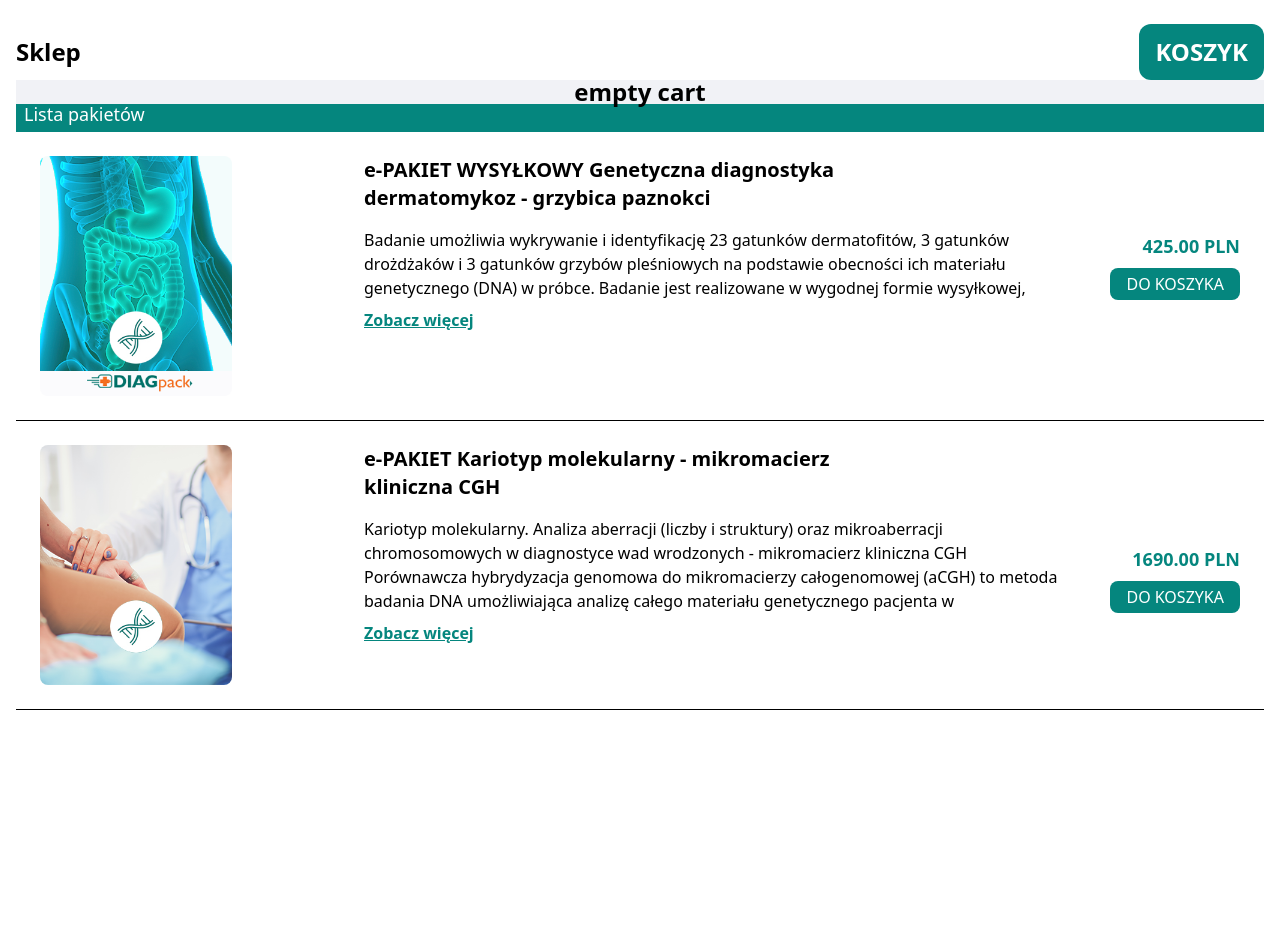
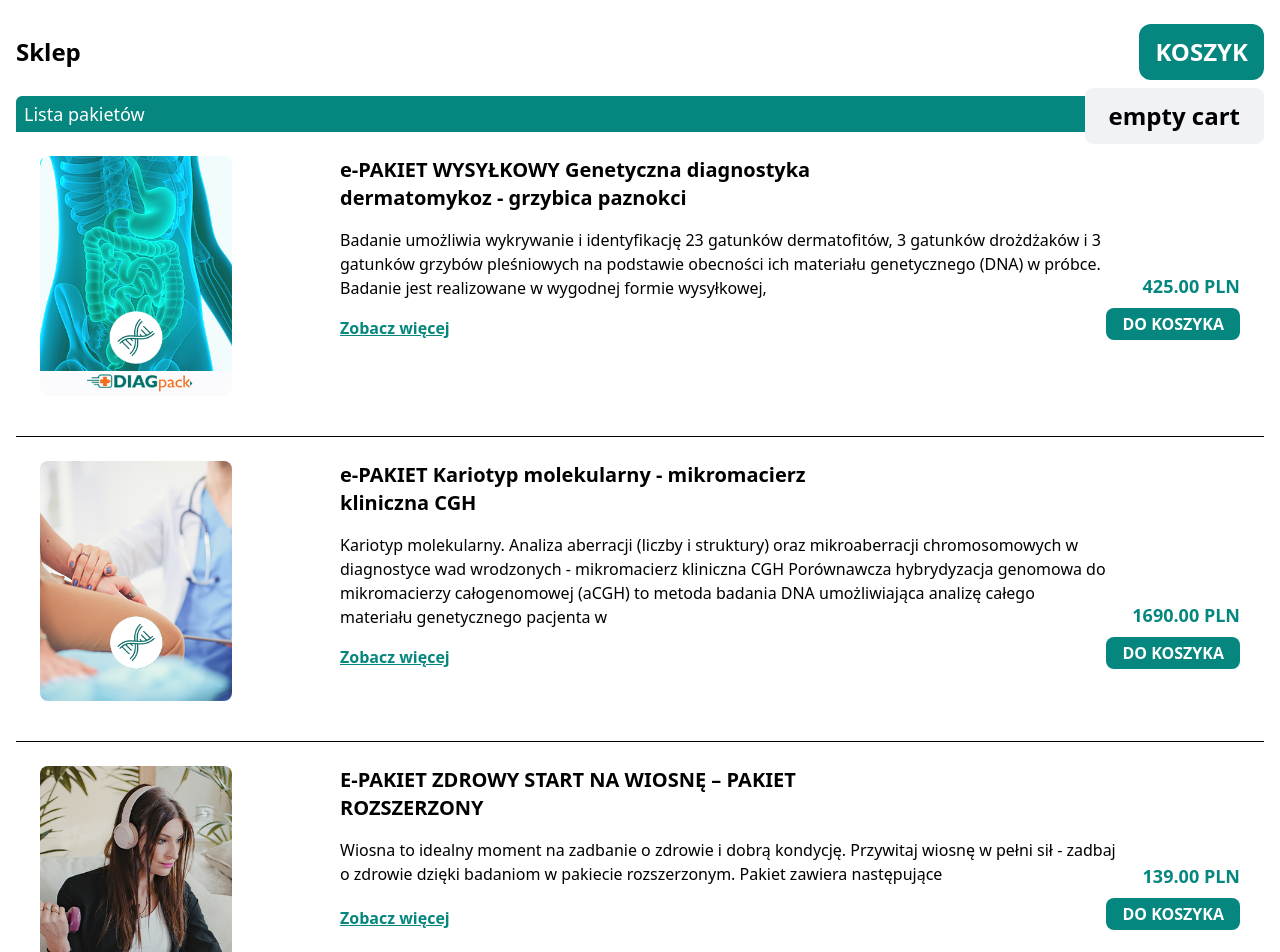
Before and after one commit to AdamZajler/Zadanie-frontend, a React (Create React App) app: page / in a window 1280 px wide. Shown: the top 952 px of the page. Before the commit the page ends 800 px from the top, so only its background shows below. Built offline with nearby package versions, Linux system fonts and the light colour scheme.

Commit message:
Added styles for product list

```diff
--- a/src/components/CartModal.js
+++ b/src/components/CartModal.js
@@ -5,7 +5,7 @@ const CartModal = () => {
 	const context = useGlobalContext();
 	console.log(context.cart);
 	return (
-		<div className=" absolute top-full right-0 w-full bg-gray text-black">
+		<div className=" absolute top-full right-0 mt-2 px-6 py-4 rounded-lg bg-gray text-black">
 			{context.cart.length > 0 ? (
 				<DisplayItems
 					products={context.cart}
--- a/src/components/ProductList.js
+++ b/src/components/ProductList.js
@@ -18,23 +18,32 @@ const ProductCard = ({ product }) => {
 
 	const { id, name, price, currency, image, shortDesc, slug } = product;
 	return (
-		<article className="px-6 py-6 flex items-stretch border-b" itemScope itemType="http://schema.org/Product">
-			<div className="basis-3/12">
-				<img className=" w-48 h-60 object-cover rounded-lg" src={image} alt="" />
+		<article
+			className="px-6 py-6 flex flex-col items-stretch border-b sm:flex-row last:border-none"
+			itemScope
+			itemType="http://schema.org/Product"
+		>
+			<div className="basis-full mb-4 sm:basis-3/12 ">
+				<img className="object-cover rounded-lg w-full h-56 sm:w-48 sm:h-60" src={image} alt="" />
 			</div>
-			<div className="basis-9/12 sm:pl-6 pl-0">
+			<div className="basis-9/12 pl-0 sm:pl-4 lg:pl-0">
 				<h2 className=" font-bold text-xl pb-4 max-w-lg" itemProp="name">
 					<Link to={`/${slug}`}>{name}</Link>
 				</h2>
 				<div className="flex items-end">
-					<p className=" pr-10">{shortDesc}</p>
-					<span className=" flex flex-col items-end">
-						<span className=" font-bold text-primary text-lg">
+					<p className=" flex flex-col sm:flex-row">
+						<p className="sm:pr-6">{shortDesc}</p>
+						<span className=" font-bold text-primary text-lg mt-6 text-right sm:self-end">
 							<data value={price}>{price}</data>
 							&nbsp;{currency}
 						</span>
+					</p>
+				</div>
+				<p className="text-primary underline font-bold cursor-pointer flex items-center justify-between">
+					<span className=" self-end">Zobacz więcej</span>
+					<span className=" flex flex-col items-end">
 						<button
-							className="mt-2 px-4 py-1 bg-primary text-white flex whitespace-nowrap rounded-lg cursor-pointer"
+							className="mt-2 px-4 py-1 bg-primary text-white flex whitespace-nowrap rounded-lg cursor-pointer hover:bg-primary_hover transition-colors"
 							onClick={() => {
 								console.log("klik");
 								context.addToCart(id);
@@ -43,8 +52,7 @@ const ProductCard = ({ product }) => {
 							DO KOSZYKA
 						</button>
 					</span>
-				</div>
-				<p className="mt-2 text-primary underline font-bold cursor-pointer">Zobacz więcej</p>
+				</p>
 			</div>
 		</article>
 	);
--- a/src/data.js
+++ b/src/data.js
@@ -19,6 +19,16 @@ const data = [
 		slug: "e-pakiet-kariotyp-molekularny-mikromacierz-kliniczna-cgh",
 		image: "/kariotyp.png",
 	},
+	{
+		id: 3,
+		name: "E-PAKIET ZDROWY START NA WIOSNĘ – PAKIET ROZSZERZONY",
+		shortDesc:
+			"Wiosna to idealny moment na zadbanie o zdrowie i dobrą kondycję. Przywitaj wiosnę w pełni sił - zadbaj o zdrowie dzięki badaniom w pakiecie rozszerzonym. Pakiet zawiera następujące",
+		price: "139.00",
+		currency: "PLN",
+		slug: "e-pakiet-zdrowy-start-na-wiosne-pakiet-rozszerzony",
+		image: "/m1.png",
+	},
 ];
 
 export default data;
--- a/tailwind.config.js
+++ b/tailwind.config.js
@@ -5,6 +5,7 @@ module.exports = {
 		extend: {
 			colors: {
 				primary: "#05867e",
+				primary_hover: "#12B0A7",
 				gray: "#F1F2F6",
 			},
 		},
```
Also changed, not shown: public/m1.png (added).
